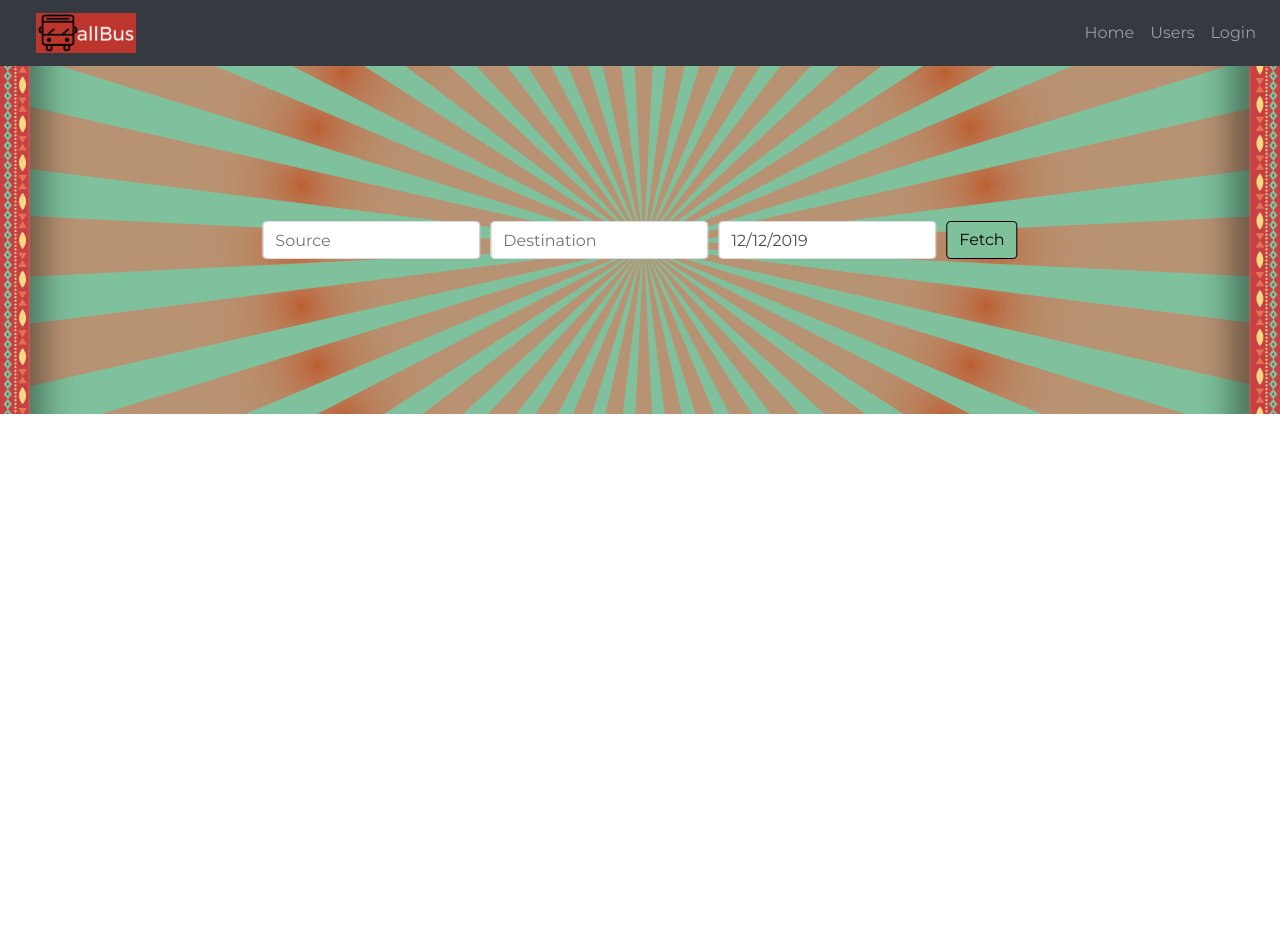
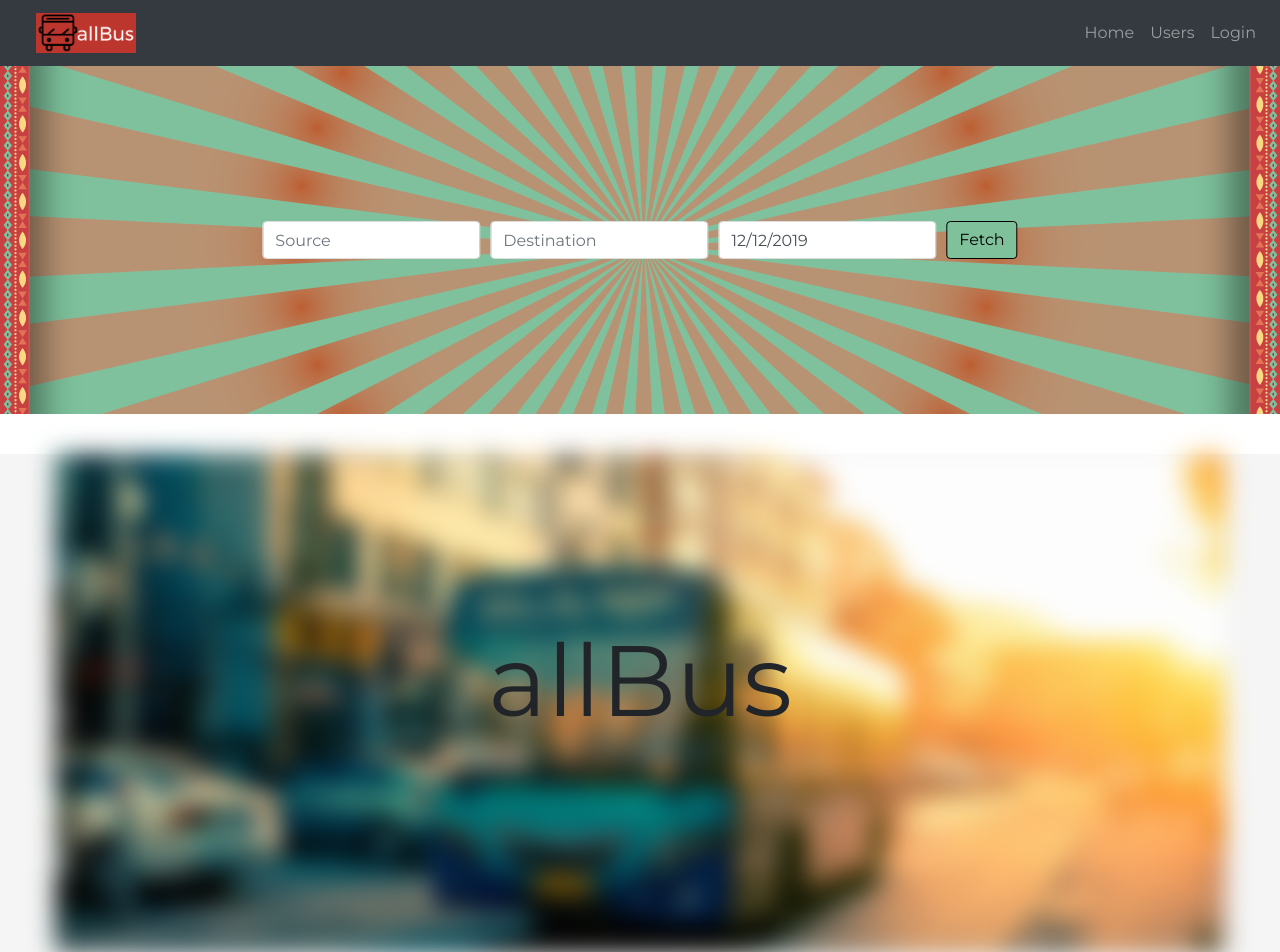
Before and after one commit to imrajat7/all-bus-frontend, a React (Create React App) app: page / in a window 1280 px wide. Shown: the top 952 px of the page. Before the commit the page ends 800 px from the top, so only its background shows below. Built offline with nearby package versions, Linux system fonts and the light colour scheme.

Commit message:
Intro Component added and styled

```diff
--- a/src/app.css
+++ b/src/app.css
@@ -13,6 +13,7 @@ body{
     background-size: cover;
     display: flex;
     align-items: center;
+    justify-content: center;
 }
 
 .form-outer{
--- /dev/null
+++ b/src/components/Footer.js
@@ -0,0 +1,16 @@
+import React from 'react'
+import logo from '../assets/logo.png'
+
+function Footer(){
+    return(
+        <footer className="footer" style={{background: '#9e9e9e',padding:'5px'}}>
+            <div className="container" style={{textAlign:'center'}}>
+                <span class="text-muted"></span>
+                <h3> &copy; All Rights Reserved 2020-2021</h3>
+                <h4>Designed by rjt</h4>
+            </div>
+        </footer>
+    )
+}
+
+export default Footer
--- a/src/components/Home.js
+++ b/src/components/Home.js
@@ -1,12 +1,17 @@
 import React,{Component} from 'react';
 import Search from '../components/Search';
-
+import HomeIntro from './HomeIntro'
+import Footer from './Footer'
 
 class Home extends Component{
     render(){
         return(
-            <div className="div-bg">
-                <Search/>
+            <div>
+                <div className="div-bg">
+                    <Search/>
+                </div>
+                <HomeIntro/>
+                <Footer/>
             </div>
         )
     }
--- /dev/null
+++ b/src/components/HomeIntro.js
@@ -0,0 +1,24 @@
+import React,{Component} from 'react';
+import logo from '../assets/logo.png'
+import intro from '../assets/intro.jpg'
+
+
+
+function HomeIntro(){
+    return(
+        <div className="container-fluid" style={{background:'#F5F5F5'}}>
+            <div style={{backgroundImage:`url(${intro})`,filter:'blur(12px)', margin: '40px', height:"500px", backgroundSize:'cover', backgroundPosition:'center',display:'flex',alignItems:'center',justifyContent:'center'}}>
+            </div>
+            <div><h1 style={{fontSize:'100px',position:'absolute',top:'85%',left:'50%',transform:'translate(-50%,-50%)'}}>allBus</h1></div>
+            <div style={{padding:'100px',transform: 'translatey(-20%)'}}>
+                <h2 style={{textAlign:'center',fontSize:'50px',textShadow:'4px 2px #BDBDBD'}}>Where you can book every bus</h2>
+                <br></br>
+                <h3>
+                allBus app offers the quickest & safest way to book bus tickets ! Search for your destination city or dropping point and choose from a wide choice of bus services based on your preferred bus operator, departure times, prices, bus types, pickup & drop off points, ratings & reviews. Choose seats & pay securely using popular payment options based on your country. New! Get cashback with every booking and use it for your commute with our rPool service
+                </h3>
+            </div>
+        </div>
+    )
+}
+
+export default HomeIntro
--- a/src/components/Search.js
+++ b/src/components/Search.js
@@ -64,6 +64,7 @@ class Search extends Component{
         }
         else{
             return(
+                <div>
                     <form className="form-inline form-outer" onSubmit={this.handleSubmit}>
                         <div className="form-group">
                             <input type="text" name="source" onChange={this.handleChange} className="form-control"  placeholder="Source" required/>
@@ -76,6 +77,7 @@ class Search extends Component{
                         </div>
                         <button type="submit" id="submit-button" className="form-control btn btn-default ">Fetch</button>
                     </form>
+                </div>
             )
         }
     }
```
Also changed, not shown: src/assets/intro.jpg (added). Lines whose indentation alone changed are shown as unchanged.
